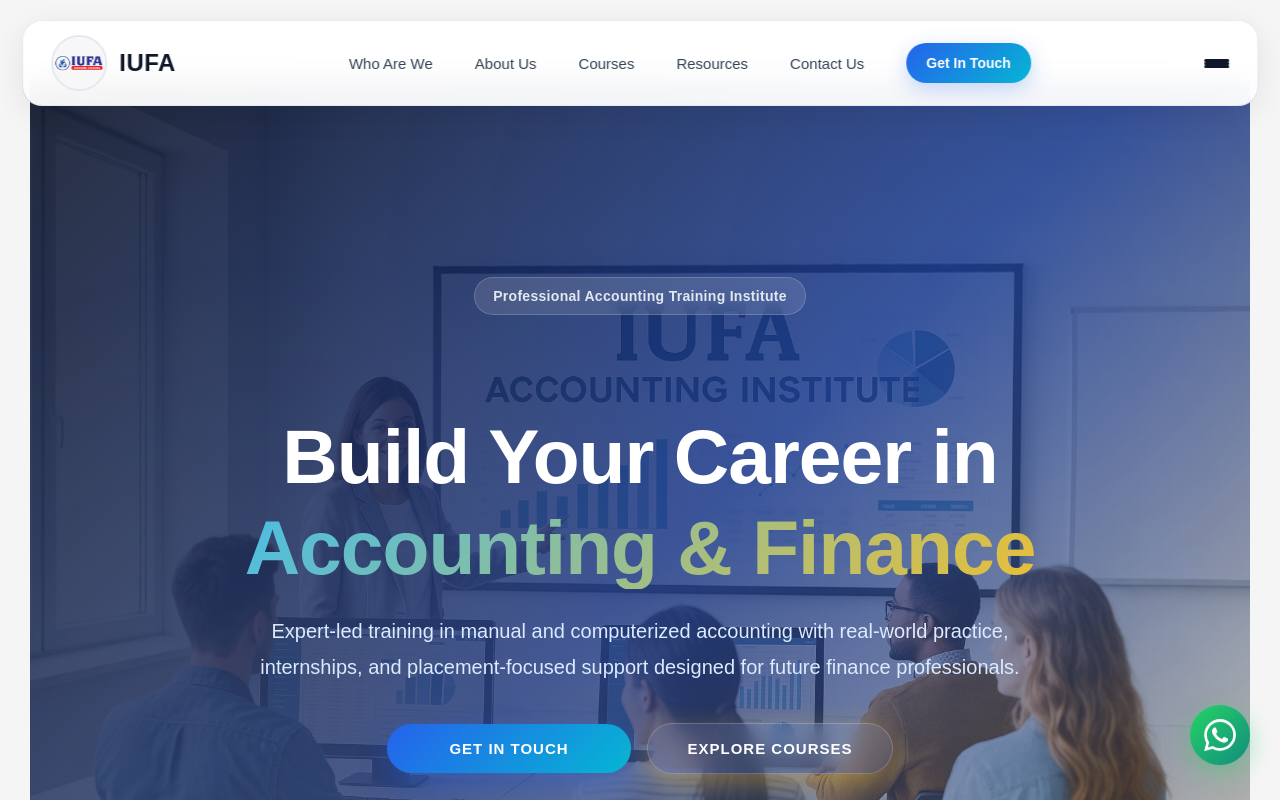
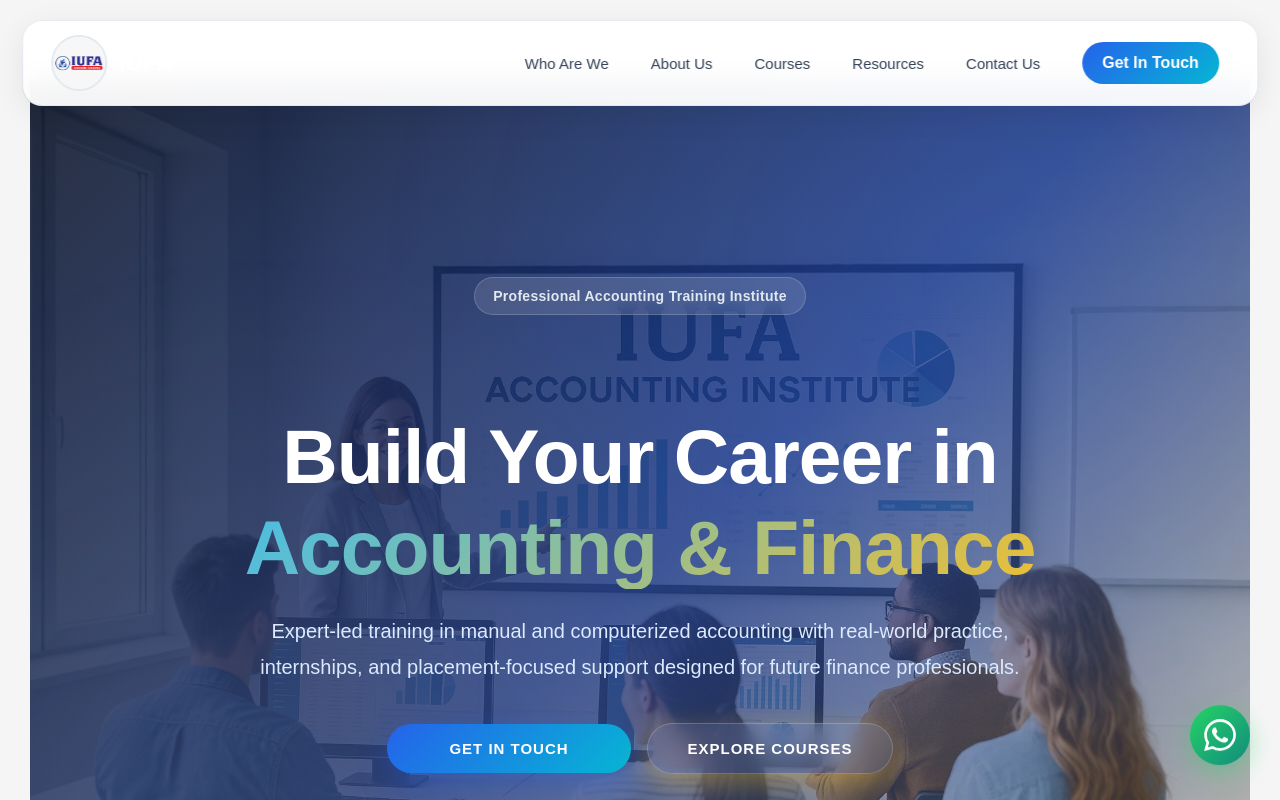
Before and after one commit to Jishad07/IUFA_Website, a React (Vite) app: page / in a window 1280 px wide. Shown: the top 800 px of the page. Built offline with nearby package versions, Linux system fonts and the light colour scheme.

Commit message:
update nabar 2

```diff
--- a/src/App.css
+++ b/src/App.css
@@ -1,11 +1,128 @@
+/* NAVBAR */
+.navbar {
+  position: fixed;
+  top: 20px;
+  left: 50%;
+  transform: translateX(-50%);
+  width: 92%;
+  max-width: 1200px;
+  background: rgba(255, 255, 255, 0.95);
+  backdrop-filter: blur(12px);
+  border-radius: 20px;
+  padding: 14px 28px;
+  display: flex;
+  justify-content: space-between;
+  align-items: center;
+  box-shadow: 0 8px 30px rgba(0,0,0,0.08);
+  z-index: 1000;
+  border: 1px solid rgba(226, 232, 240, 0.8);
+}
+
+/* LOGO */
+.logoContainer {
+  display: flex;
+  align-items: center;
+  gap: 12px;
+}
+
+.logo {
+  width: 52px;
+  height: 52px;
+  border-radius: 50%;
+  object-fit: cover;
+  border: 2px solid #e2e8f0;
+}
+
+.brand {
+  margin: 0;
+  font-size: 24px;
+  font-weight: 700;
+}
+
+/* MENU */
 .desktopMenu {
   display: flex;
-}
-
+  gap: 22px;
+  align-items: center;
+}
+
+.link {
+  text-decoration: none;
+  color: #334155;
+  font-size: 15px;
+  font-weight: 500;
+}
+
+.button {
+  background: linear-gradient(135deg, #2563eb, #06b6d4);
+  color: #fff;
+  padding: 12px 20px;
+  border-radius: 999px;
+  text-decoration: none;
+  font-weight: 600;
+}
+
+/* HAMBURGER */
 .hamburger {
   display: none;
-}
-
+  flex-direction: column;
+  gap: 5px;
+  cursor: pointer;
+}
+
+.hamburger span {
+  width: 25px;
+  height: 3px;
+  background: #0f172a;
+  border-radius: 10px;
+}
+
+/* DRAWER */
+.drawer {
+  position: fixed;
+  top: 0;
+  right: -100%;
+  width: 75%;
+  height: 100%;
+  background: white;
+  padding: 30px 20px;
+  display: flex;
+  flex-direction: column;
+  gap: 20px;
+  transition: 0.3s;
+  z-index: 999;
+}
+
+.drawer.open {
+  right: 0;
+}
+
+.drawer a {
+  text-decoration: none;
+  color: #334155;
+  font-size: 16px;
+}
+
+.drawerBtn {
+  background: linear-gradient(135deg, #2563eb, #06b6d4);
+  color: white !important;
+  padding: 12px;
+  border-radius: 999px;
+  text-align: center;
+}
+
+/* OVERLAY */
+.overlay {
+  position: fixed;
+  top: 0;
+  left: 0;
+  width: 100%;
+  height: 100%;
+  background: rgba(0,0,0,0.3);
+  z-index: 998;
+}
+
+/* ================= MOBILE ================= */
 @media (max-width: 768px) {
   .desktopMenu {
     display: none;
@@ -15,6 +132,11 @@
     display: flex;
   }
 }
+
+
+
+
+
 .hero {
   min-height: 100vh;
   padding: 120px 20px 80px;
--- a/src/components/Navbar.jsx
+++ b/src/components/Navbar.jsx
@@ -1,4 +1,179 @@
+
+
+
+// import React, { useState } from "react";
+// import logo from "../assets/images/iufa_logo.jpeg";
+
+// export default function Navbar() {
+//   const [menuOpen, setMenuOpen] = useState(false);
+
+//   return (
+//     <>
+//       <nav style={styles.navbar}>
+//       {/* <nav className="navbar"> */}
+//         {/* Logo */}
+//         <div style={styles.logoContainer}>
+//           <img src={logo} alt="IUFA Logo" style={styles.logo} />
+//           <h2 style={styles.brand}>IUFA</h2>
+//         </div>
+
+//         {/* Desktop Menu */}
+//         <div style={styles.desktopMenu}>
+//           <a href="#who" style={styles.link}>Who Are We</a>
+//           <a href="#about" style={styles.link}>About Us</a>
+//           <a href="#courses" style={styles.link}>Courses</a>
+//           <a href="#resources" style={styles.link}>Resources</a>
+//           <a href="#contact" style={styles.link}>Contact Us</a>
+//           <a href="#contact" style={styles.button}>Get In Touch</a>
+//         </div>
+
+//         {/* Mobile Hamburger */}
+//         <div
+//           style={styles.hamburger}
+//           onClick={() => setMenuOpen(!menuOpen)}
+//         >
+//           <div style={styles.bar}></div>
+//           <div style={styles.bar}></div>
+//           <div style={styles.bar}></div>
+//         </div>
+//       </nav>
+
+//       {/* Mobile Menu */}
+//       {menuOpen && (
+//         <div style={styles.mobileMenu}>
+//           <a href="#who" style={styles.mobileLink} onClick={() => setMenuOpen(false)}>Who Are We</a>
+//           <a href="#about" style={styles.mobileLink} onClick={() => setMenuOpen(false)}>About Us</a>
+//           <a href="#courses" style={styles.mobileLink} onClick={() => setMenuOpen(false)}>Courses</a>
+//           <a href="#resources" style={styles.mobileLink} onClick={() => setMenuOpen(false)}>Resources</a>
+//           <a href="#contact" style={styles.mobileLink} onClick={() => setMenuOpen(false)}>Contact Us</a>
+//           <a href="#contact" style={styles.mobileButton} onClick={() => setMenuOpen(false)}>Get In Touch</a>
+//         </div>
+//       )}
+//     </>
+//   );
+// }
+
+// const styles = {
+//   navbar: {
+//     position: "fixed",
+//     top: "20px",
+//     left: "50%",
+//     transform: "translateX(-50%)",
+//     width: "92%",
+//     maxWidth: "1200px",
+//     background: "rgba(255, 255, 255, 0.95)",
+//     backdropFilter: "blur(12px)",
+//     WebkitBackdropFilter: "blur(12px)",
+//     borderRadius: "20px",
+//     padding: "14px 28px",
+//     display: "flex",
+//     justifyContent: "space-between",
+//     alignItems: "center",
+//     boxShadow: "0 8px 30px rgba(0,0,0,0.08)",
+//     zIndex: 1000,
+//     border: "1px solid rgba(226, 232, 240, 0.8)",
+//   },
+
+//   logoContainer: {
+//     display: "flex",
+//     alignItems: "center",
+//     gap: "12px",
+//   },
+
+//   logo: {
+//     width: "52px",
+//     height: "52px",
+//     borderRadius: "50%",
+//     objectFit: "cover",
+//     border: "2px solid #e2e8f0",
+//   },
+
+//   brand: {
+//     margin: 0,
+//     color: "#0f172a",
+//     fontSize: "24px",
+//     fontWeight: "700",
+//     letterSpacing: "0.5px",
+//   },
+
+//   desktopMenu: {
+//     display: "flex",
+//     alignItems: "center",
+//     gap: "22px",
+//   },
+
+//   link: {
+//     color: "#334155",
+//     textDecoration: "none",
+//     fontSize: "15px",
+//     fontWeight: "500",
+//     transition: "0.3s ease",
+//   },
+
+//   button: {
+//     background: "linear-gradient(135deg, #2563eb, #06b6d4)",
+//     color: "#fff",
+//     padding: "12px 20px",
+//     borderRadius: "999px",
+//     textDecoration: "none",
+//     fontWeight: "600",
+//     fontSize: "14px",
+//     boxShadow: "0 6px 20px rgba(37, 99, 235, 0.25)",
+//   },
+
+//   hamburger: {
+//     display: "none",
+//     flexDirection: "column",
+//     gap: "5px",
+//     cursor: "pointer",
+//   },
+
+//   bar: {
+//     width: "25px",
+//     height: "3px",
+//     backgroundColor: "#0f172a",
+//     borderRadius: "10px",
+//   },
+
+//   mobileMenu: {
+//     position: "fixed",
+//     top: "95px",
+//     left: "50%",
+//     transform: "translateX(-50%)",
+//     width: "92%",
+//     background: "#ffffff",
+//     borderRadius: "20px",
+//     boxShadow: "0 10px 30px rgba(0,0,0,0.08)",
+//     padding: "20px",
+//     display: "flex",
+//     flexDirection: "column",
+//     gap: "16px",
+//     zIndex: 999,
+//   },
+
+//   mobileLink: {
+//     textDecoration: "none",
+//     color: "#334155",
+//     fontSize: "16px",
+//     fontWeight: "500",
+//   },
+
+//   mobileButton: {
+//     background: "linear-gradient(135deg, #2563eb, #06b6d4)",
+//     color: "#fff",
+//     padding: "12px 18px",
+//     borderRadius: "999px",
+//     textDecoration: "none",
+//     fontWeight: "600",
+//     textAlign: "center",
+//   },
+// };
+
+
+
+
 import React, { useState } from "react";
+import "../App.css";
 import logo from "../assets/images/iufa_logo.jpeg";
 
 export default function Navbar() {
@@ -6,163 +181,47 @@
 
   return (
     <>
-      <nav style={styles.navbar}>
-      {/* <nav className="navbar"> */}
+      <nav className="navbar">
         {/* Logo */}
-        <div style={styles.logoContainer}>
-          <img src={logo} alt="IUFA Logo" style={styles.logo} />
-          <h2 style={styles.brand}>IUFA</h2>
+        <div className="logoContainer">
+          <img src={logo} alt="IUFA Logo" className="logo" />
+          <h2 className="brand">IUFA</h2>
         </div>
 
         {/* Desktop Menu */}
-        <div style={styles.desktopMenu}>
-          <a href="#who" style={styles.link}>Who Are We</a>
-          <a href="#about" style={styles.link}>About Us</a>
-          <a href="#courses" style={styles.link}>Courses</a>
-          <a href="#resources" style={styles.link}>Resources</a>
-          <a href="#contact" style={styles.link}>Contact Us</a>
-          <a href="#contact" style={styles.button}>Get In Touch</a>
+        <div className="desktopMenu">
+          <a href="#who" className="link">Who Are We</a>
+          <a href="#about" className="link">About Us</a>
+          <a href="#courses" className="link">Courses</a>
+          <a href="#resources" className="link">Resources</a>
+          <a href="#contact" className="link">Contact Us</a>
+          <a href="#contact" className="button">Get In Touch</a>
         </div>
 
-        {/* Mobile Hamburger */}
-        <div
-          // style={styles.hamburger}
-            className="navbar"
-          onClick={() => setMenuOpen(!menuOpen)}
-        >
-          <div style={styles.bar}></div>
-          <div style={styles.bar}></div>
-          <div style={styles.bar}></div>
+        {/* Hamburger */}
+        <div className="hamburger" onClick={() => setMenuOpen(true)}>
+          <span></span>
+          <span></span>
+          <span></span>
         </div>
       </nav>
 
-      {/* Mobile Menu */}
+      {/* Overlay */}
       {menuOpen && (
-        <div style={styles.mobileMenu}>
-          <a href="#who" style={styles.mobileLink} onClick={() => setMenuOpen(false)}>Who Are We</a>
-          <a href="#about" style={styles.mobileLink} onClick={() => setMenuOpen(false)}>About Us</a>
-          <a href="#courses" style={styles.mobileLink} onClick={() => setMenuOpen(false)}>Courses</a>
-          <a href="#resources" style={styles.mobileLink} onClick={() => setMenuOpen(false)}>Resources</a>
-          <a href="#contact" style={styles.mobileLink} onClick={() => setMenuOpen(false)}>Contact Us</a>
-          <a href="#contact" style={styles.mobileButton} onClick={() => setMenuOpen(false)}>Get In Touch</a>
-        </div>
+        <div className="overlay" onClick={() => setMenuOpen(false)}></div>
       )}
+
+      {/* Drawer */}
+      <div className={`drawer ${menuOpen ? "open" : ""}`}>
+        <a href="#who" onClick={() => setMenuOpen(false)}>Who Are We</a>
+        <a href="#about" onClick={() => setMenuOpen(false)}>About Us</a>
+        <a href="#courses" onClick={() => setMenuOpen(false)}>Courses</a>
+        <a href="#resources" onClick={() => setMenuOpen(false)}>Resources</a>
+        <a href="#contact" onClick={() => setMenuOpen(false)}>Contact Us</a>
+        <a href="#contact" className="drawerBtn" onClick={() => setMenuOpen(false)}>
+          Get In Touch
+        </a>
+      </div>
     </>
   );
 }
-
-const styles = {
-  navbar: {
-    position: "fixed",
-    top: "20px",
-    left: "50%",
-    transform: "translateX(-50%)",
-    width: "92%",
-    maxWidth: "1200px",
-    background: "rgba(255, 255, 255, 0.95)",
-    backdropFilter: "blur(12px)",
-    WebkitBackdropFilter: "blur(12px)",
-    borderRadius: "20px",
-    padding: "14px 28px",
-    display: "flex",
-    justifyContent: "space-between",
-    alignItems: "center",
-    boxShadow: "0 8px 30px rgba(0,0,0,0.08)",
-    zIndex: 1000,
-    border: "1px solid rgba(226, 232, 240, 0.8)",
-  },
-
-  logoContainer: {
-    display: "flex",
-    alignItems: "center",
-    gap: "12px",
-  },
-
-  logo: {
-    width: "52px",
-    height: "52px",
-    borderRadius: "50%",
-    objectFit: "cover",
-    border: "2px solid #e2e8f0",
-  },
-
-  brand: {
-    margin: 0,
-    color: "#0f172a",
-    fontSize: "24px",
-    fontWeight: "700",
-    letterSpacing: "0.5px",
-  },
-
-  desktopMenu: {
-    display: "flex",
-    alignItems: "center",
-    gap: "22px",
-  },
-
-  link: {
-    color: "#334155",
-    textDecoration: "none",
-    fontSize: "15px",
-    fontWeight: "500",
-    transition: "0.3s ease",
-  },
-
-  button: {
-    background: "linear-gradient(135deg, #2563eb, #06b6d4)",
-    color: "#fff",
-    padding: "12px 20px",
-    borderRadius: "999px",
-    textDecoration: "none",
-    fontWeight: "600",
-    fontSize: "14px",
-    boxShadow: "0 6px 20px rgba(37, 99, 235, 0.25)",
-  },
-
-  hamburger: {
-    display: "none",
-    flexDirection: "column",
-    gap: "5px",
-    cursor: "pointer",
-  },
-
-  bar: {
-    width: "25px",
-    height: "3px",
-    backgroundColor: "#0f172a",
-    borderRadius: "10px",
-  },
-
-  mobileMenu: {
-    position: "fixed",
-    top: "95px",
-    left: "50%",
-    transform: "translateX(-50%)",
-    width: "92%",
-    background: "#ffffff",
-    borderRadius: "20px",
-    boxShadow: "0 10px 30px rgba(0,0,0,0.08)",
-    padding: "20px",
-    display: "flex",
-    flexDirection: "column",
-    gap: "16px",
-    zIndex: 999,
-  },
-
-  mobileLink: {
-    textDecoration: "none",
-    color: "#334155",
-    fontSize: "16px",
-    fontWeight: "500",
-  },
-
-  mobileButton: {
-    background: "linear-gradient(135deg, #2563eb, #06b6d4)",
-    color: "#fff",
-    padding: "12px 18px",
-    borderRadius: "999px",
-    textDecoration: "none",
-    fontWeight: "600",
-    textAlign: "center",
-  },
-};
```
